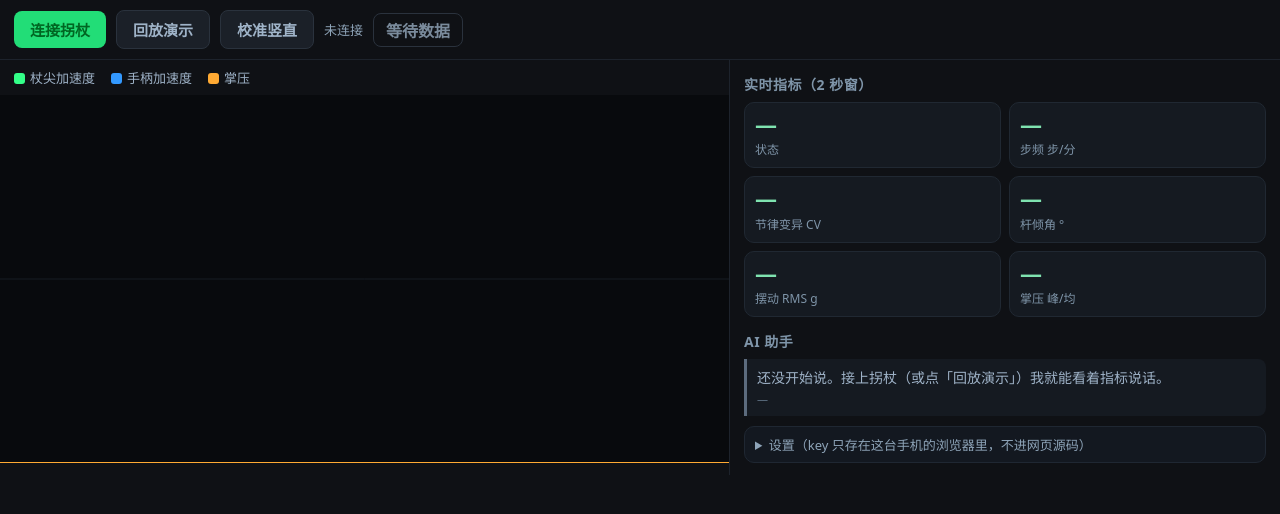
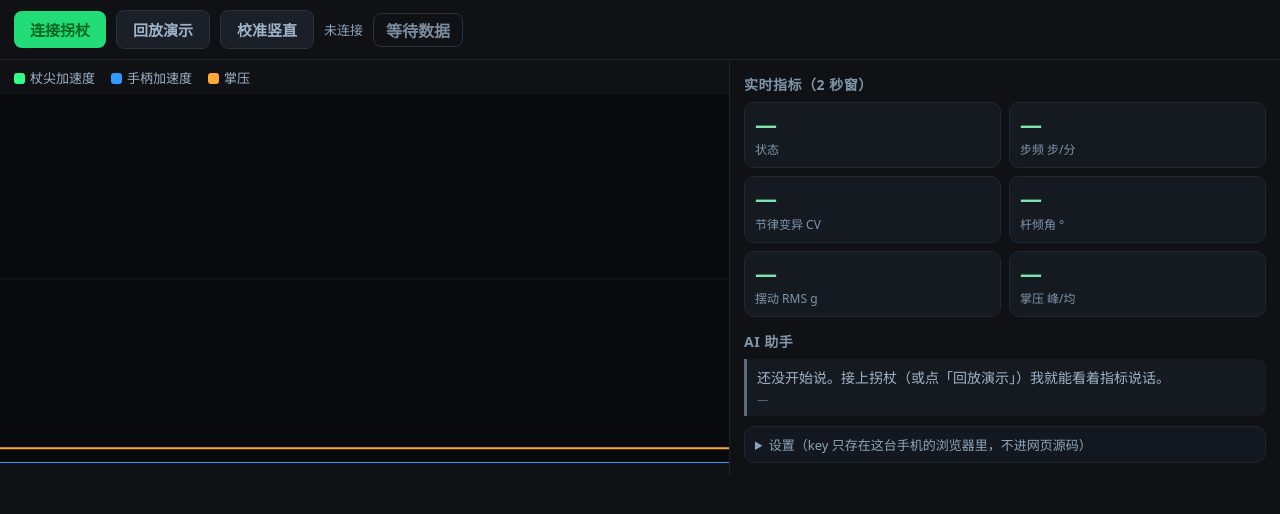
Before and after one commit to landuman/cane-live, a plain HTML site: page index.html in a window 1280 px wide. Drawn offline with Linux system fonts and the light colour scheme.

Commit message:
Add files via upload

```diff
--- a/index.html
+++ b/index.html
@@ -132,10 +132,14 @@ function draw(){
   };
   line(tipBuf, "#3f8", 1);
   line(hanBuf, "#39f", 1);
-  // 掌压单独一条：跟加速度的自动放大无关，只按 0–4095 映射到底部 35%
+  // 掌压单独一条：占底部 30%，自己按这一窗的最小/最大铺开，静止时也能看见
+  let fmin = 4095, fmax = 0;
+  for (let i=0;i<N;i++){ if (fsrBuf[i] < fmin) fmin = fsrBuf[i]; if (fsrBuf[i] > fmax) fmax = fsrBuf[i]; }
+  if (fmax - fmin < 60){ fmax = fmin + 60; }
   ctx.strokeStyle = "#fa3"; ctx.lineWidth = 2; ctx.beginPath();
   for (let i=0;i<N;i++){
-    const x = i/(N-1)*w, y = h - (fsrBuf[i]/4095)*(h*0.35);
+    const v = (fsrBuf[i] - fmin) / (fmax - fmin);
+    const x = i/(N-1)*w, y = h - h*0.04 - v * h*0.28;
     i ? ctx.lineTo(x,y) : ctx.moveTo(x,y);
   }
   ctx.stroke();
```
